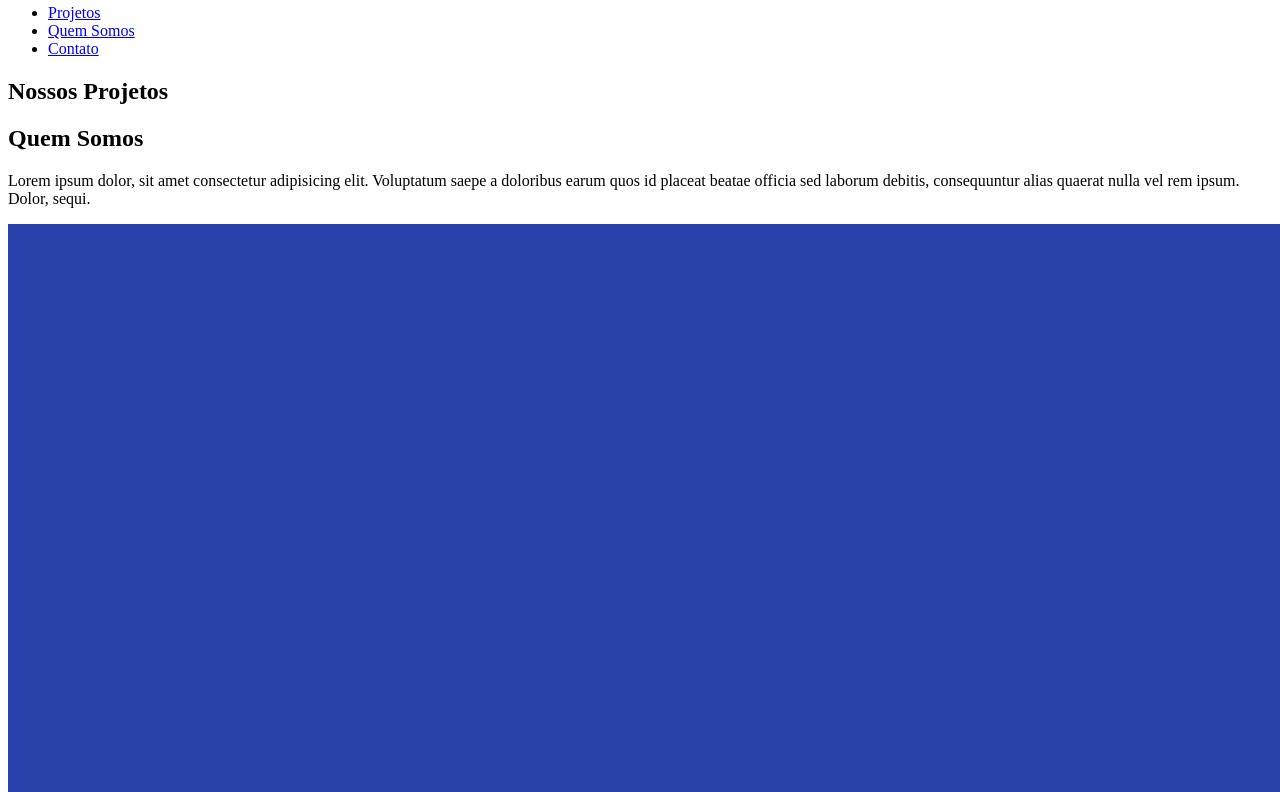
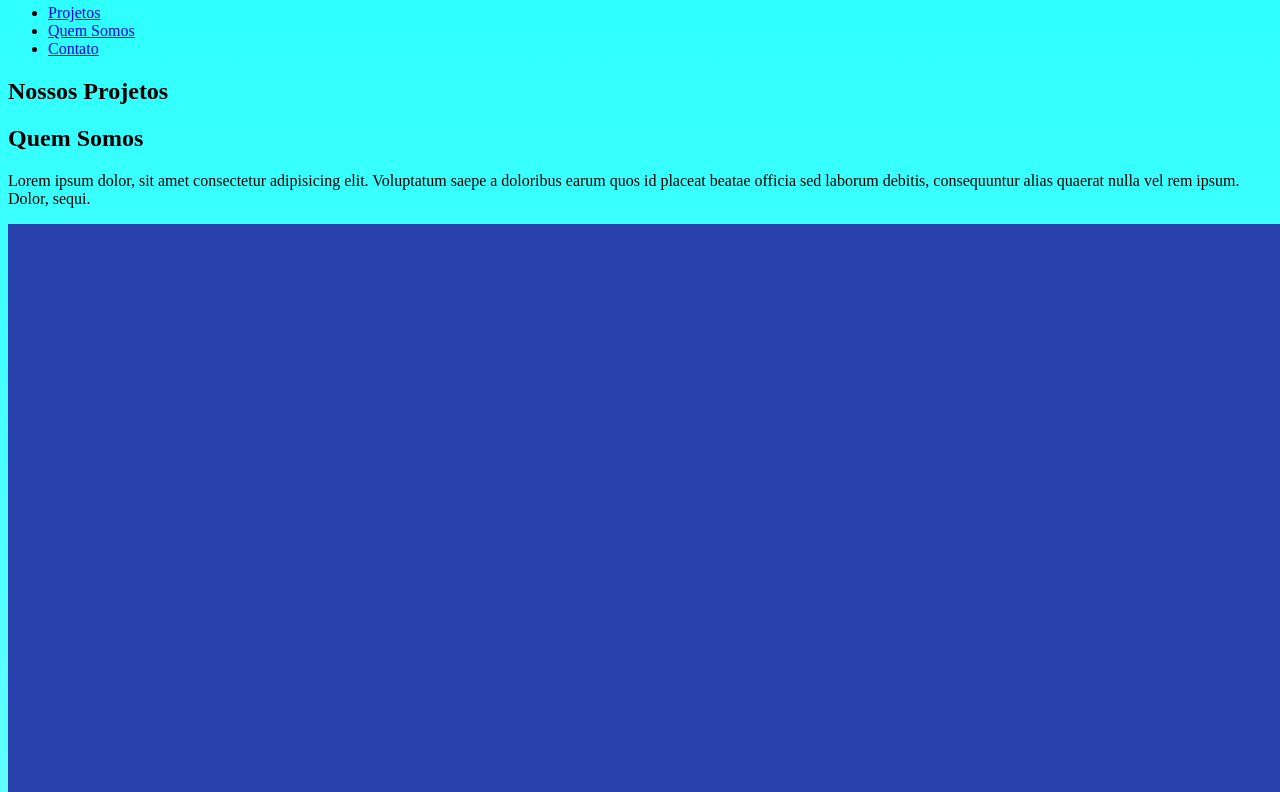
Before and after one commit to jesserferreira/projeto-live-secreta, a plain HTML site: page index.html in a window 1280 px wide. Shown: the part 744-1536 px from the top of the page. Drawn offline with Linux system fonts and the light colour scheme.

Commit message:
criado style XPTO

```diff
--- /dev/null
+++ b/CSS/stytle.css
@@ -0,0 +1,5 @@
+
+
+body {
+    background-image: linear-gradient(to bottom, aqua, white);
+}
--- a/index.html
+++ b/index.html
@@ -6,6 +6,8 @@
     <meta name="viewport" content="width=device-width, initial-scale=1.0">
 
     <link rel="stylesheet" href="https://cdnjs.cloudflare.com/ajax/libs/font-awesome/5.15.4/css/all.min.css">
+
+    <link rel="stylesheet" href="CSS/stytle.css">
 
     <meta name="description" content="Somos uma agência apaixonada por inovação">
     <title>Agência XPTO</title>
```
